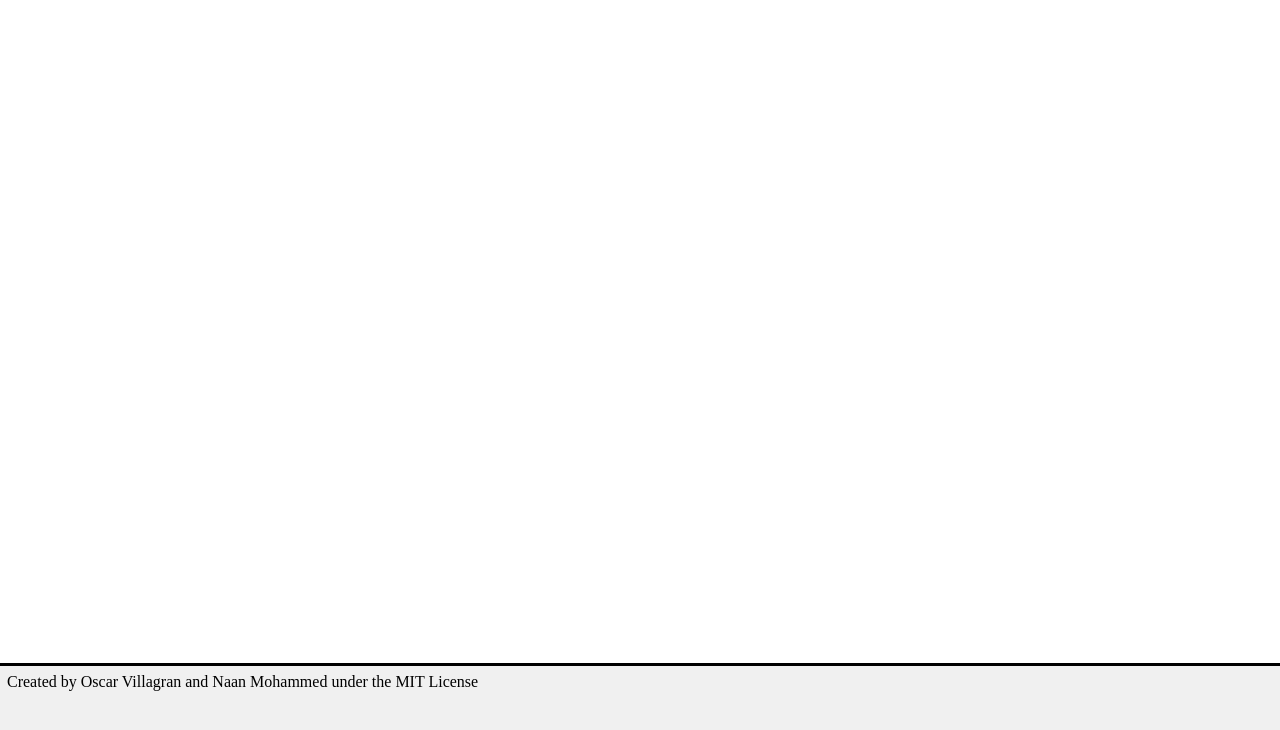
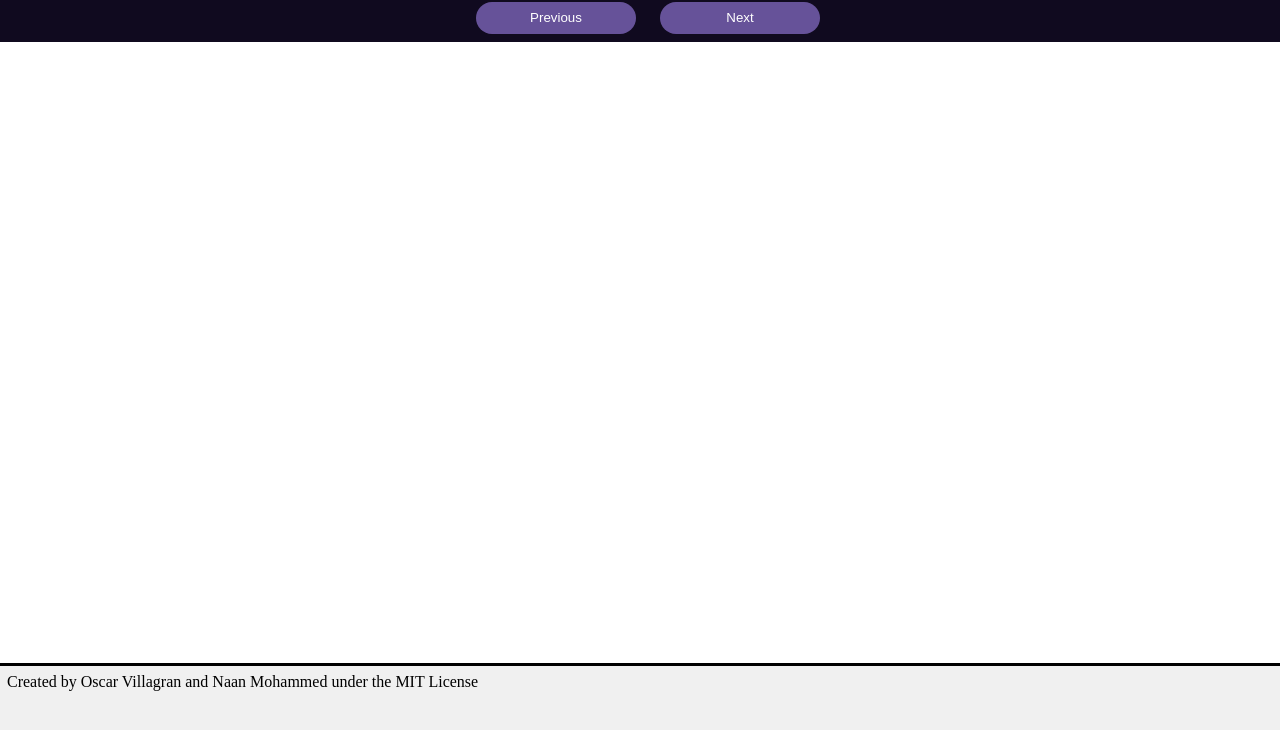
Before and after one commit to oovillagran/Central-Cinema-Trends, a website built with webpack: page src/index.html in a window 1280 px wide. Shown: the part 70-800 px from the top of the page. Built offline with nearby package versions, Linux system fonts and the light colour scheme; no server answers.

Commit message:
Add previous and next buttons

```diff
--- a/src/index.html
+++ b/src/index.html
@@ -15,9 +15,16 @@
     <p>Page()</p>
   </header>
   <main>
+    <div class="pages flex">
+      <button id="previous">Previous</button>
+      <button id="next">Next</button>
+    </div>
+
     <div class="movies-page" id="movies-page">
 
     </div>
+
+
 
   </main>
 
--- a/src/style.css
+++ b/src/style.css
@@ -67,3 +67,30 @@ footer {
   margin-bottom: 0.5rem;
   border-radius: 1rem;
 }
+
+.pages {
+  /* position: fixed; */
+  bottom: 5rem;
+  background: #100a1f;
+  justify-content: center;
+  gap: 1.5rem;
+  width: 100%;
+  padding: 0.5rem;
+}
+
+.pages button {
+  cursor: pointer;
+  border: none;
+  /* align-items: center;
+  justify-content: center; */
+  height: 2rem;
+  width: 10rem;
+  background: #665299;
+  color: #fff;
+  border-radius: 7rem;
+  transition: 0.3s ease all;
+}
+
+.pages button:hover {
+  background: #1a137c;
+}
```
